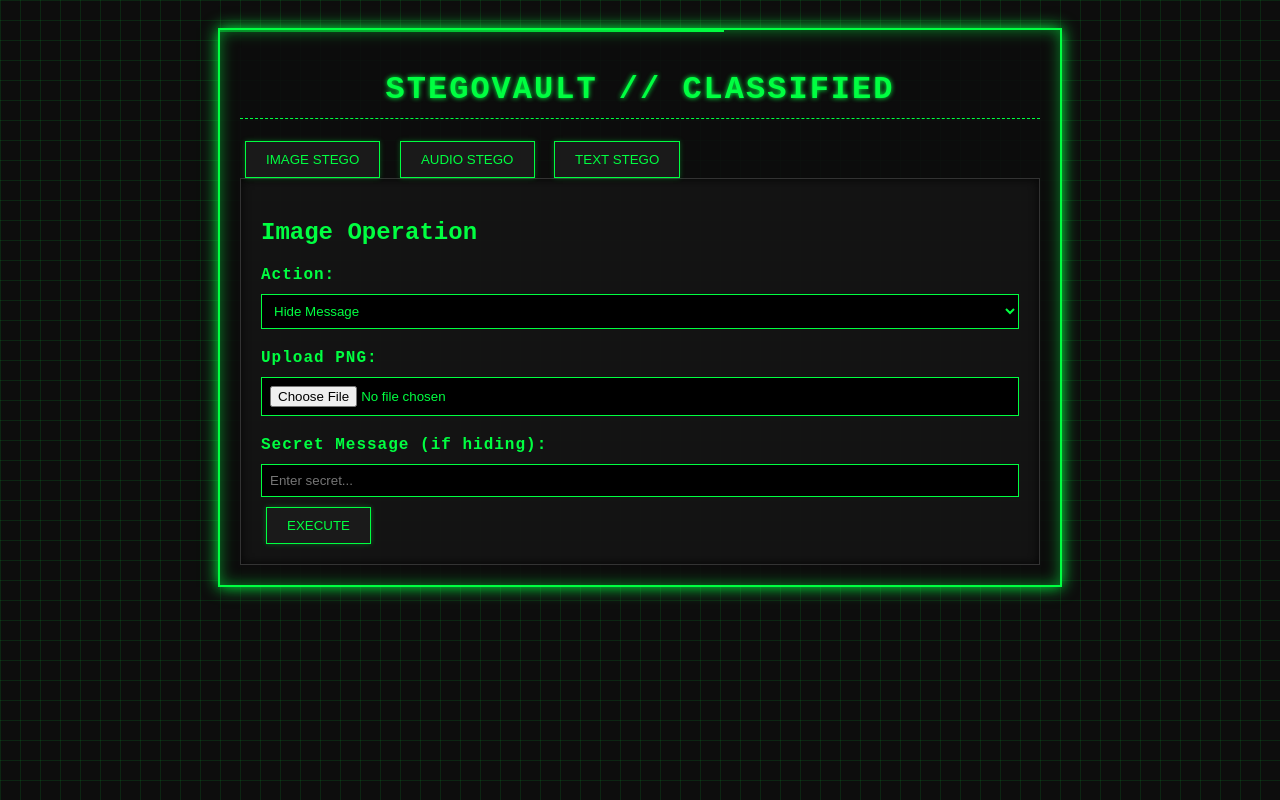
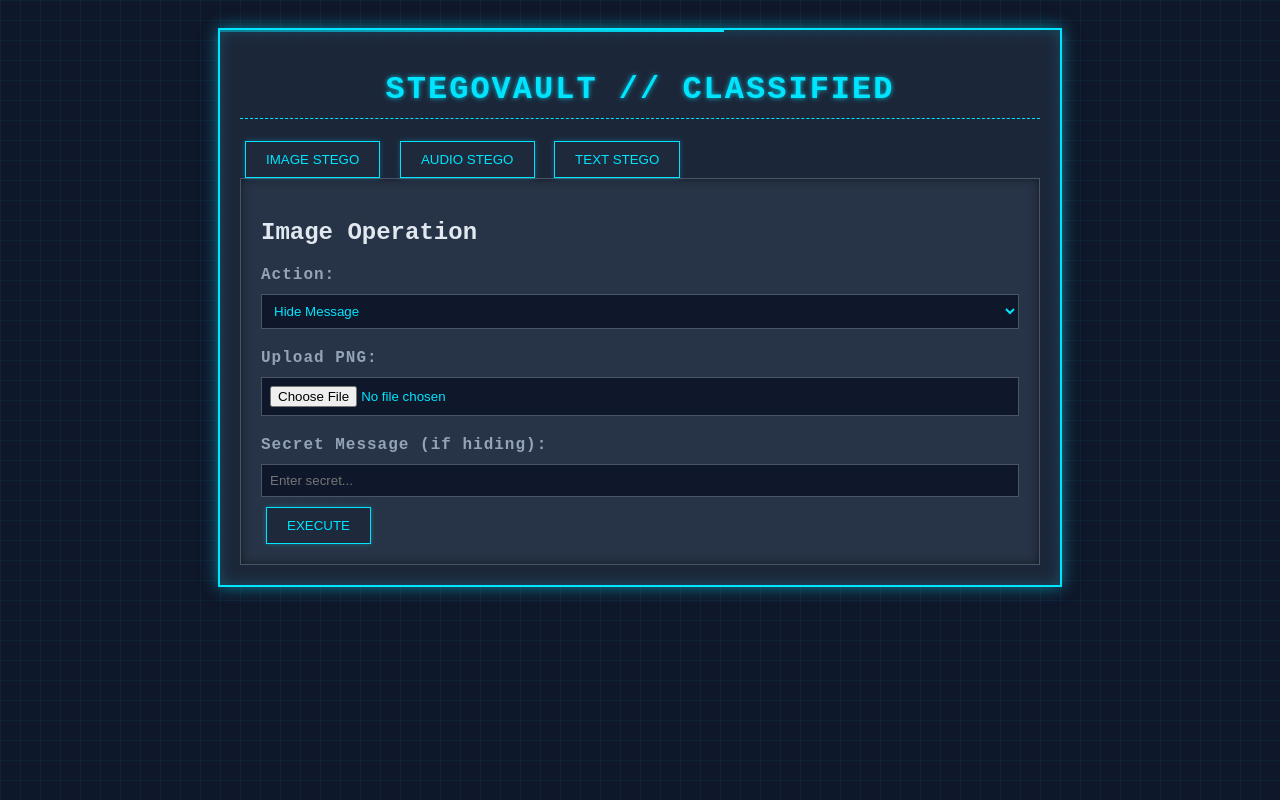
Before and after one commit to RITAMDAS01/StegoVault, a Flask app: page / in a window 1280 px wide. Run offline with Flask 3, Linux system fonts and the light colour scheme.

Commit message:
Update style.css with new styles

```diff
--- a/static/style.css
+++ b/static/style.css
@@ -1,21 +1,21 @@
 body {
-    background-color: #0d0d0d;
-    color: #00ff41;
+    background-color: #0f172a;
+    color: #e2e8f0;
     font-family: 'Courier New', Courier, monospace;
     padding: 20px;
     background-image:
-        linear-gradient(rgba(0, 255, 65, 0.1) 1px, transparent 1px),
-        linear-gradient(90deg, rgba(0, 255, 65, 0.1) 1px, transparent 1px);
+        linear-gradient(rgba(0, 229, 255, 0.05) 1px, transparent 1px),
+        linear-gradient(90deg, rgba(0, 229, 255, 0.05) 1px, transparent 1px);
     background-size: 20px 20px;
 }
 
 .container {
     max-width: 800px;
     margin: 0 auto;
-    border: 2px solid #00ff41;
+    border: 2px solid #00e5ff;
     padding: 20px;
-    box-shadow: 0 0 15px #00ff41, inset 0 0 15px rgba(0, 255, 65, 0.5);
-    background-color: rgba(13, 13, 13, 0.9);
+    box-shadow: 0 0 15px rgba(0, 229, 255, 0.5), inset 0 0 15px rgba(0, 229, 255, 0.2);
+    background-color: rgba(30, 41, 59, 0.9);
     position: relative;
     overflow: hidden;
 }
@@ -27,7 +27,7 @@ body {
     left: -100%;
     width: 100%;
     height: 2px;
-    background: linear-gradient(90deg, transparent, #00ff41);
+    background: linear-gradient(90deg, transparent, #00e5ff);
     animation: scanline 2s linear infinite;
 }
 
@@ -39,9 +39,10 @@ body {
 h1 {
     text-align: center;
     text-transform: uppercase;
-    border-bottom: 1px dashed #00ff41;
+    border-bottom: 1px dashed #00e5ff;
     padding-bottom: 10px;
-    text-shadow: 0 0 5px #00ff41;
+    color: #00e5ff;
+    text-shadow: 0 0 5px rgba(0, 229, 255, 0.8);
     letter-spacing: 2px;
 }
 
@@ -52,30 +53,30 @@ tab-buttons {
 }
 
 button {
-    background: #1a1a1a;
-    color: #00ff41;
-    border: 1px solid #00ff41;
+    background: #1e293b;
+    color: #00e5ff;
+    border: 1px solid #00e5ff;
     padding: 10px 20px;
     cursor: pointer;
     margin: 0 5px;
     text-transform: uppercase;
     transition: all 0.3s ease;
-    box-shadow: 0 0 5px rgba(0, 255, 65, 0.3);
+    box-shadow: 0 0 5px rgba(0, 229, 255, 0.3);
 }
 
 button:hover {
-    background: #00ff41;
-    color: #000;
-    box-shadow: 0 0 15px #00ff41;
+    background: #00e5ff;
+    color: #0f172a;
+    box-shadow: 0 0 15px #00e5ff;
     transform: scale(1.05);
 }
 
 .section {
     display: none;
     padding: 20px;
-    border: 1px solid #333;
-    background: rgba(26, 26, 26, 0.5);
-    box-shadow: inset 0 0 10px rgba(0,0,0,0.8);
+    border: 1px solid #475569;
+    background: rgba(51, 65, 85, 0.5);
+    box-shadow: inset 0 0 10px rgba(0,0,0,0.5);
 }
 
 .active {
@@ -89,24 +90,29 @@ button:hover {
 }
 
 input, select {
-    background: #000;
-    color: #00ff41;
-    border: 1px solid #00ff41;
+    background: #0f172a;
+    color: #00e5ff;
+    border: 1px solid #475569;
     padding: 8px;
     width: 100%;
     margin: 10px 0;
     box-sizing: border-box;
     outline: none;
+    transition: border-color 0.3s, box-shadow 0.3s;
 }
 
 input:focus, select:focus {
-    box-shadow: 0 0 10px rgba(0, 255, 65, 0.5);
+    border-color: #00e5ff;
+    box-shadow: 0 0 10px rgba(0, 229, 255, 0.5);
 }
 
 .flash {
-    color: #ffff00;
+    color: #f1f5f9;
+    background: rgba(0, 229, 255, 0.2);
+    border: 1px solid #00e5ff;
+    padding: 10px;
     text-align: center;
-    text-shadow: 0 0 5px #ffff00;
+    text-shadow: 0 0 5px rgba(255, 255, 255, 0.5);
     margin-bottom: 15px;
 }
 
@@ -114,5 +120,6 @@ label {
     display: block;
     margin-top: 10px;
     font-weight: bold;
+    color: #94a3b8;
     letter-spacing: 1px;
 }
```
